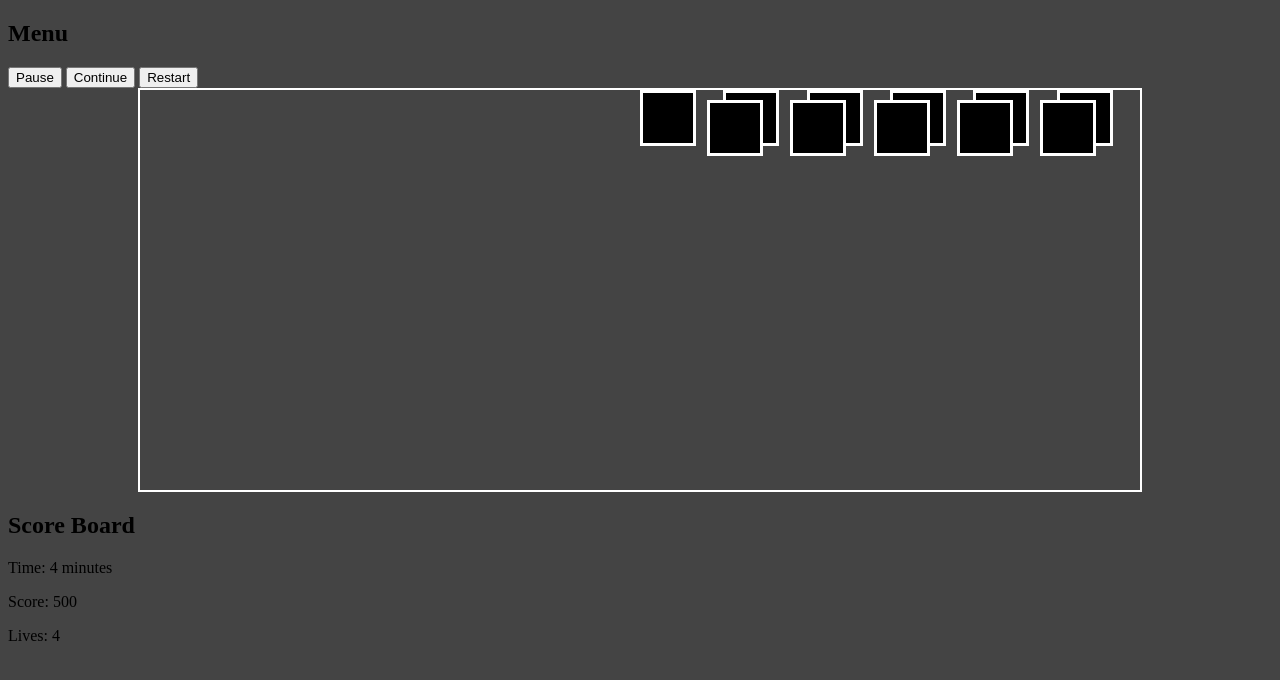
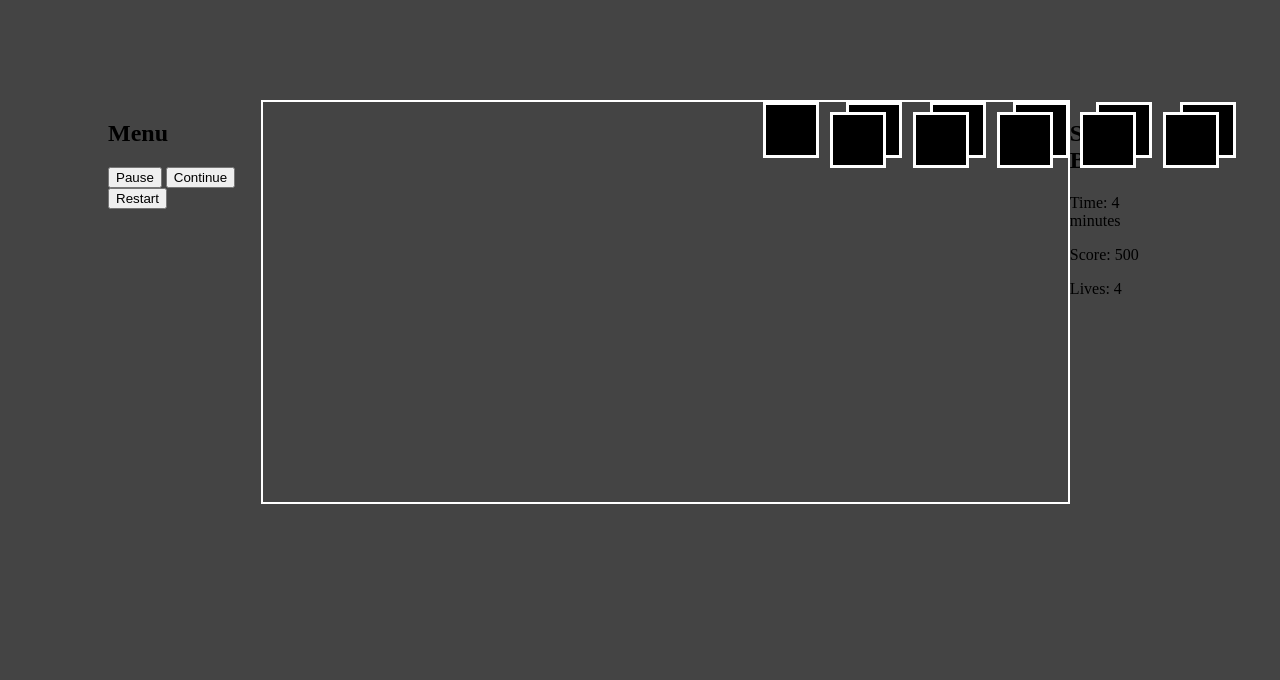
Before and after one commit to eediallo/make-your-game, a plain HTML site: page index.html in a window 1280 px wide. Drawn offline with Linux system fonts and the light colour scheme.

Commit message:
styles game container

```diff
--- a/style.css
+++ b/style.css
@@ -1,5 +1,12 @@
 body {
     background-color: #444;
+}
+
+.game-container{
+    margin: 100px;
+    display: flex;
+    justify-content: space-between;
+
 }
 
 .enemy-container {
```
